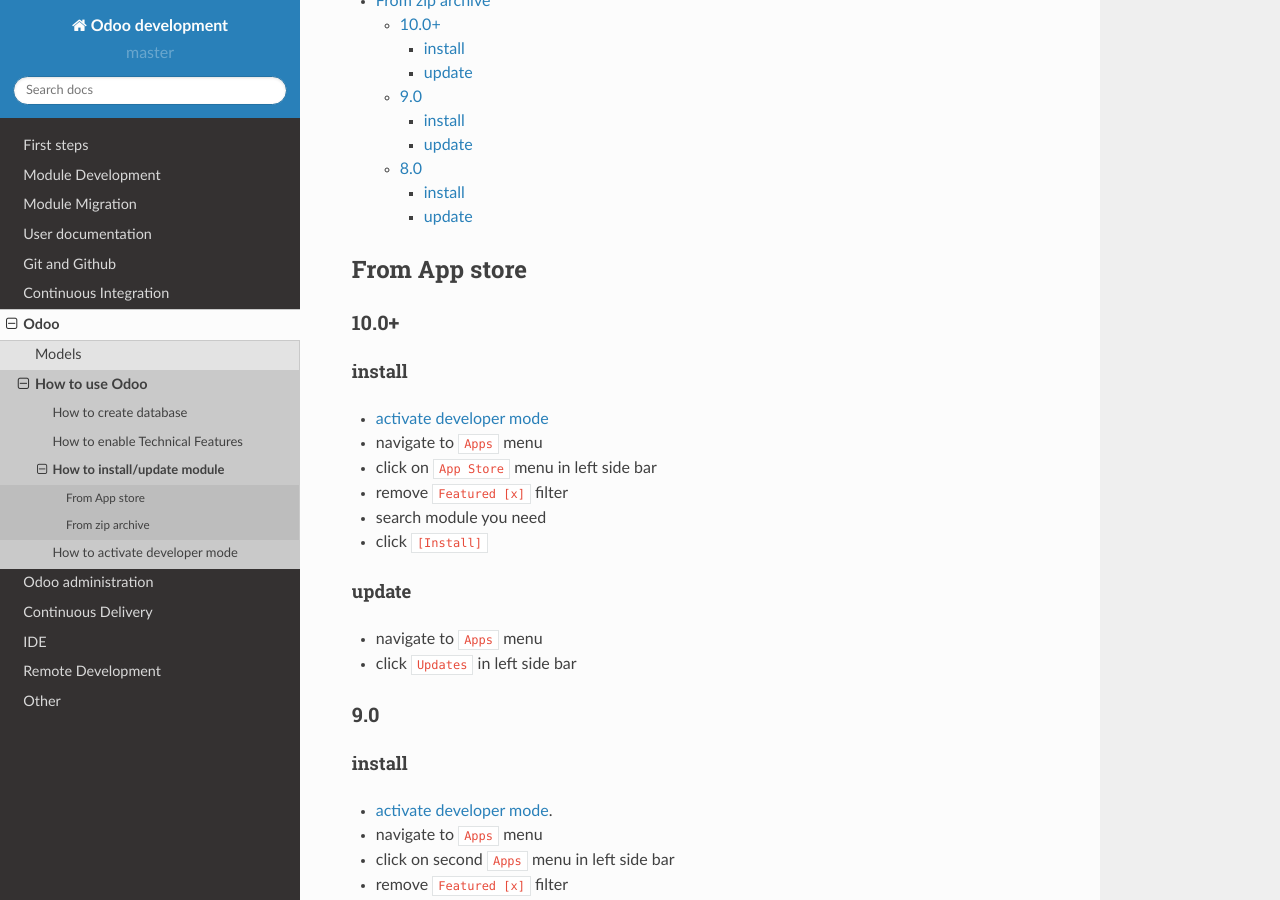
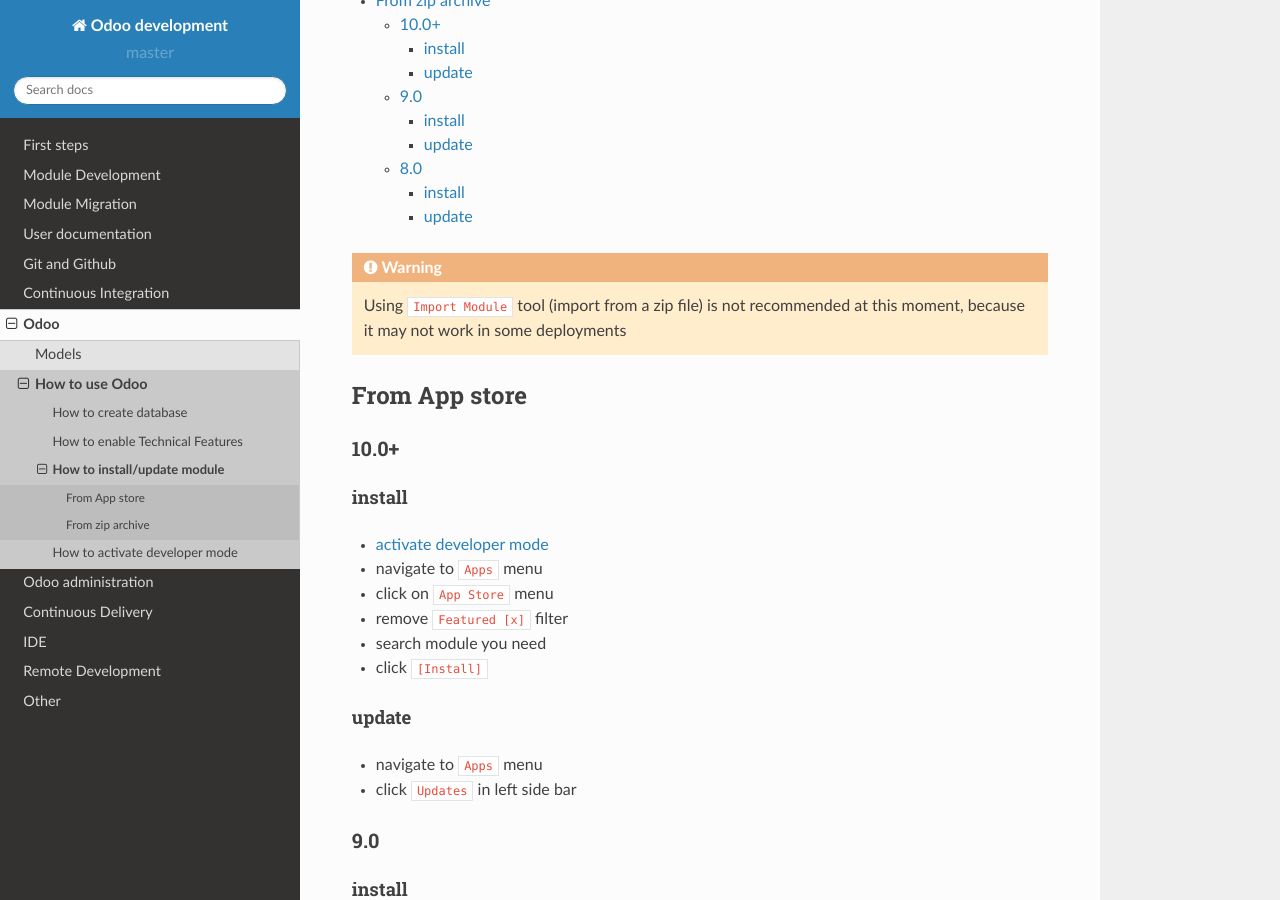
Before and after one commit to itpp-labs/odoo-development, a Sphinx documentation site: the page built from docs/odoo/usage/install-module.rst, in a window 1280 px wide and 900 px high, scrolled down 459 px. Built offline with Sphinx 7.4.7 and the Read the Docs theme 2.0.0, drawn with Linux system fonts in a browser that asks for light colours; pages that are not in the unit, such as notebooks, are missing from menus.

Commit message:
Add warning about "Import module"

```diff
--- a/docs/odoo/usage/install-module.rst
+++ b/docs/odoo/usage/install-module.rst
@@ -6,6 +6,8 @@
 
 .. contents::
    :local:
+
+.. warning:: Using ``Import Module`` tool (import from a zip  file) is not recommended at this moment, because it may not work in some deployments
 
 From App store
 ==============
@@ -18,7 +20,7 @@
 
 * :doc:`activate developer mode <debug-mode>`
 * navigate to ``Apps`` menu
-* click on ``App Store`` menu in left side bar
+* click on ``App Store`` menu
 * remove ``Featured [x]`` filter
 * search module you need
 * click ``[Install]``
```
